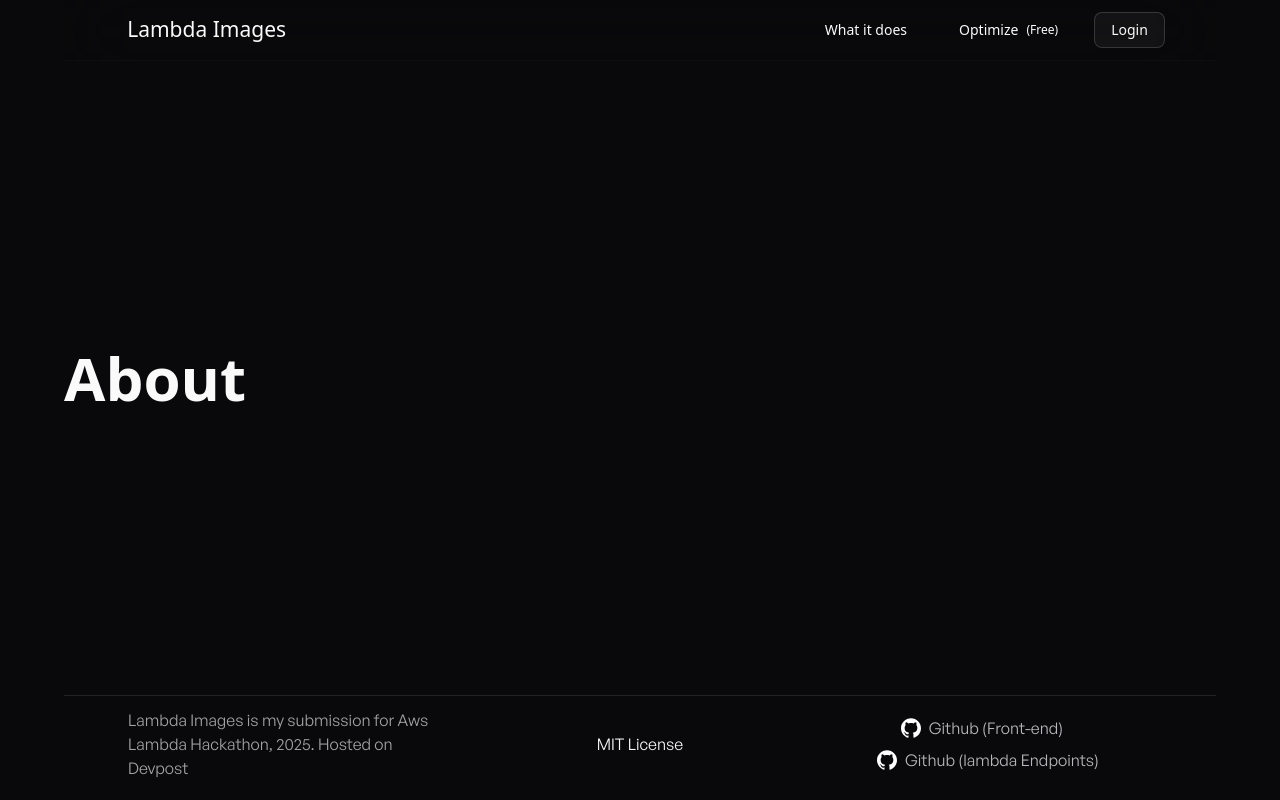
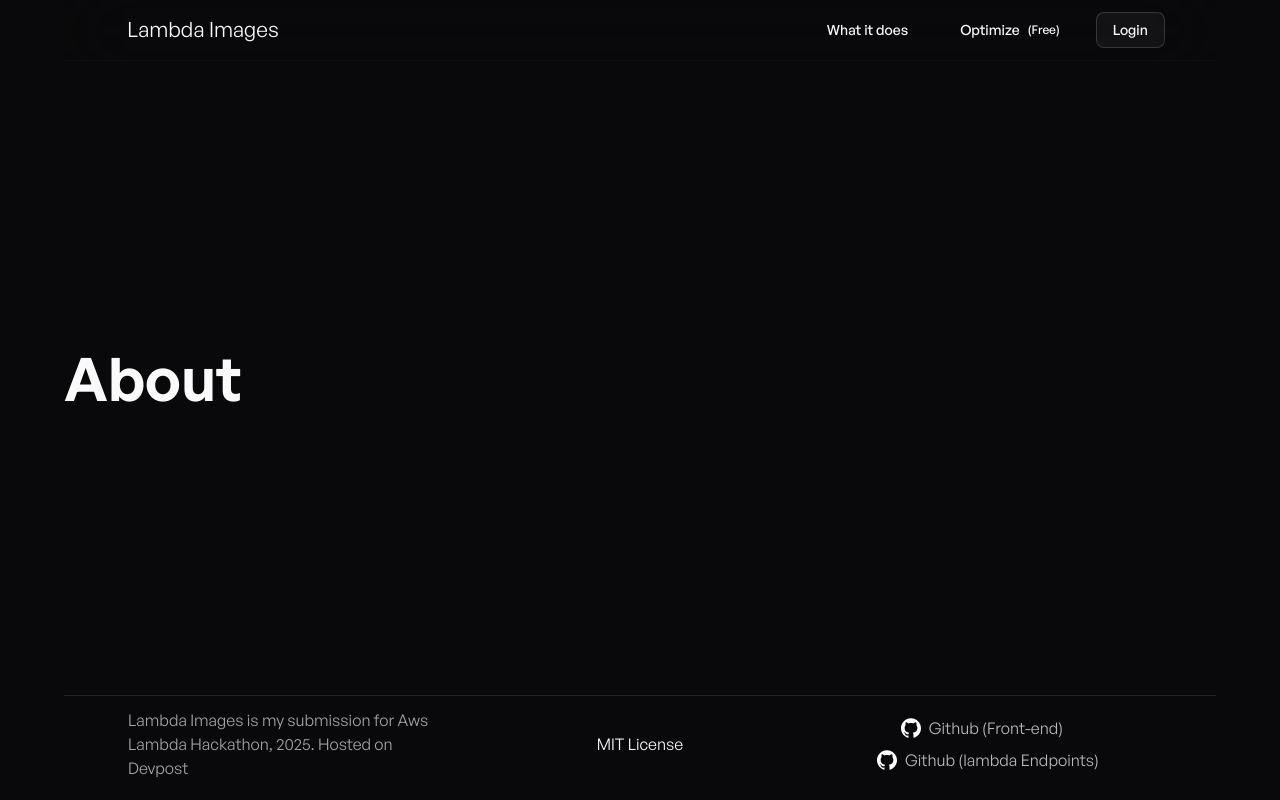
Before and after one commit to trace2798/lambda-image, a Next.js app: page /about in a window 1280 px wide. Built offline with nearby package versions, Linux system fonts and the light colour scheme.

Commit message:
added custom font

```diff
--- a/app/[workspaceId]/_components/data-table.tsx
+++ b/app/[workspaceId]/_components/data-table.tsx
@@ -22,8 +22,6 @@ interface DataTableProps<TData extends { publicId: string }, TValue> {
   data: TData[];
 }
 
-
-
 export function DataTable<TData extends { publicId: string }, TValue>({
   columns,
   data,
@@ -37,7 +35,7 @@ export function DataTable<TData extends { publicId: string }, TValue>({
   });
 
   return (
-    <div className="rounded-md border">
+    <div className="rounded-md border font-generalSans">
       <Table>
         <TableHeader>
           {table.getHeaderGroups().map((headerGroup) => (
--- a/app/layout.tsx
+++ b/app/layout.tsx
@@ -56,7 +56,7 @@ export default function RootLayout({
 }>) {
   return (
     <html lang="en">
-      <body className={`${generalSans.variable} ${bespokeSerif.variable} antialiased`}>
+      <body className={`${generalSans.variable} ${bespokeSerif.variable} antialiased font-generalSans`}>
         <ThemeProvider
           attribute="class"
           defaultTheme="dark"
```
